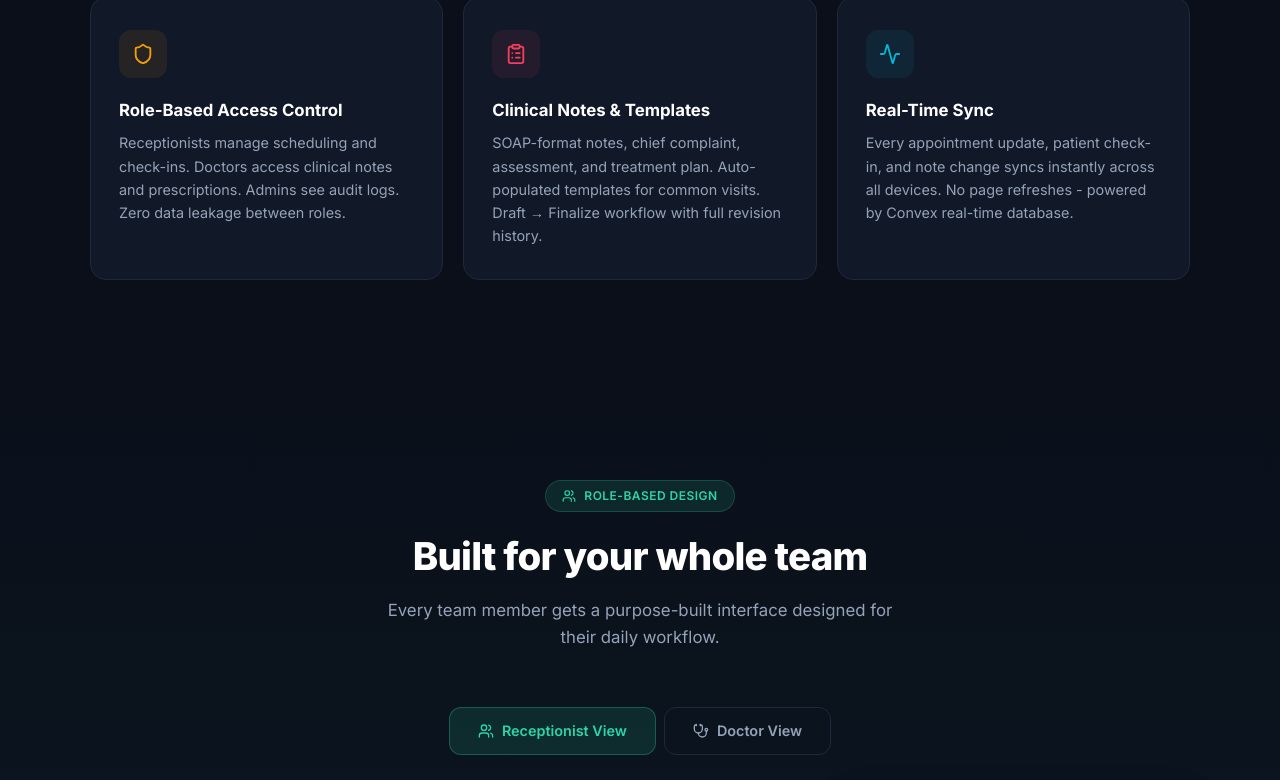
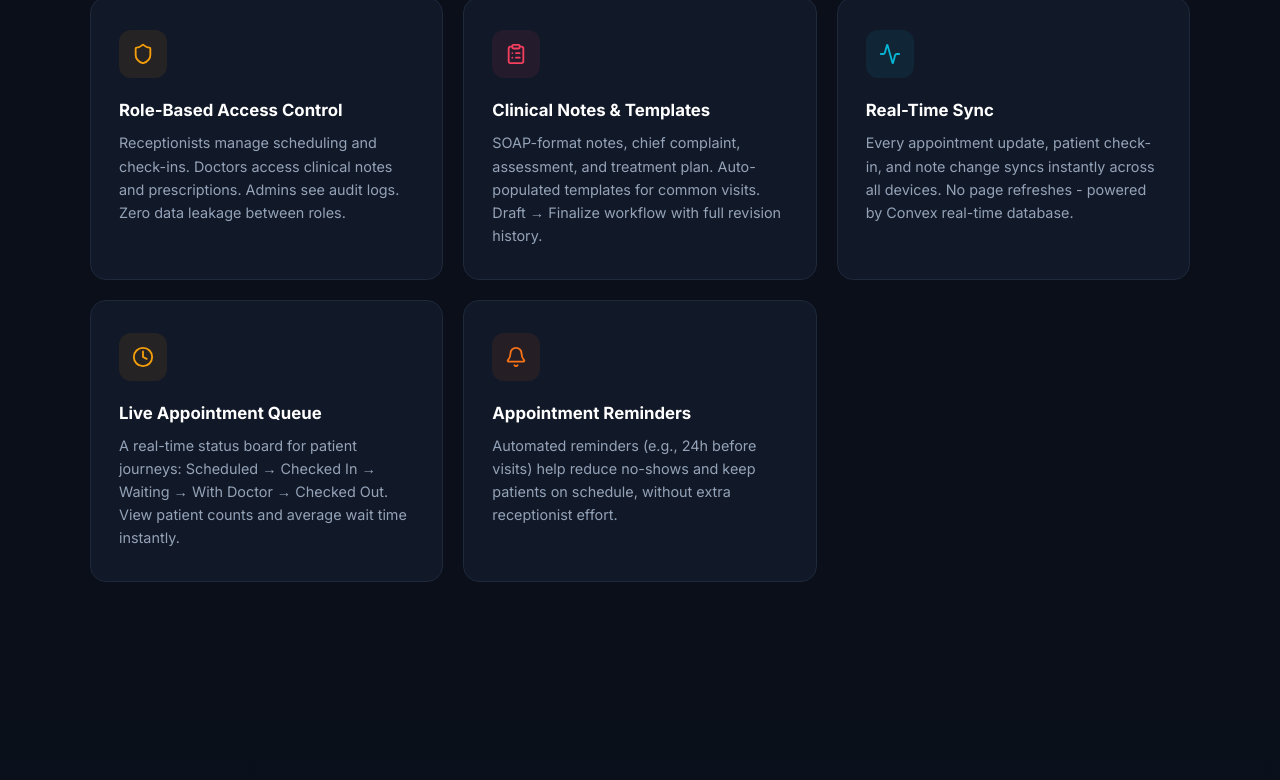
Before and after one commit to RishiBuilds/Recepforge, a Next.js app: page / in a window 1280 px wide. Shown: the part 1656-2436 px from the top of the page. Built offline with nearby package versions, Linux system fonts and the light colour scheme; no server answers.

Commit message:
forgot to add following features like Live Appointment Queue && Appointment Reminders

```diff
--- a/app/landing-client.tsx
+++ b/app/landing-client.tsx
@@ -12,6 +12,7 @@ import {
   Clock,
   FileText,
   CheckCircle2,
+  Bell,
   ArrowRight,
   Zap,
   ChevronRight,
@@ -310,6 +311,18 @@ export function LandingClient() {
               desc: "Every appointment update, patient check-in, and note change syncs instantly across all devices. No page refreshes - powered by Convex real-time database.",
               accent: "#06b6d4",
             },
+            {
+              icon: Clock,
+              title: "Live Appointment Queue",
+              desc: "A real-time status board for patient journeys: Scheduled → Checked In → Waiting → With Doctor → Checked Out. View patient counts and average wait time instantly.",
+              accent: "#f59e0b",
+            },
+            {
+              icon: Bell,
+              title: "Appointment Reminders",
+              desc: "Automated reminders (e.g., 24h before visits) help reduce no-shows and keep patients on schedule, without extra receptionist effort.",
+              accent: "#f97316",
+            },
           ].map((f) => (
             <div key={f.title} className="landing-feature-card">
               <div
```
